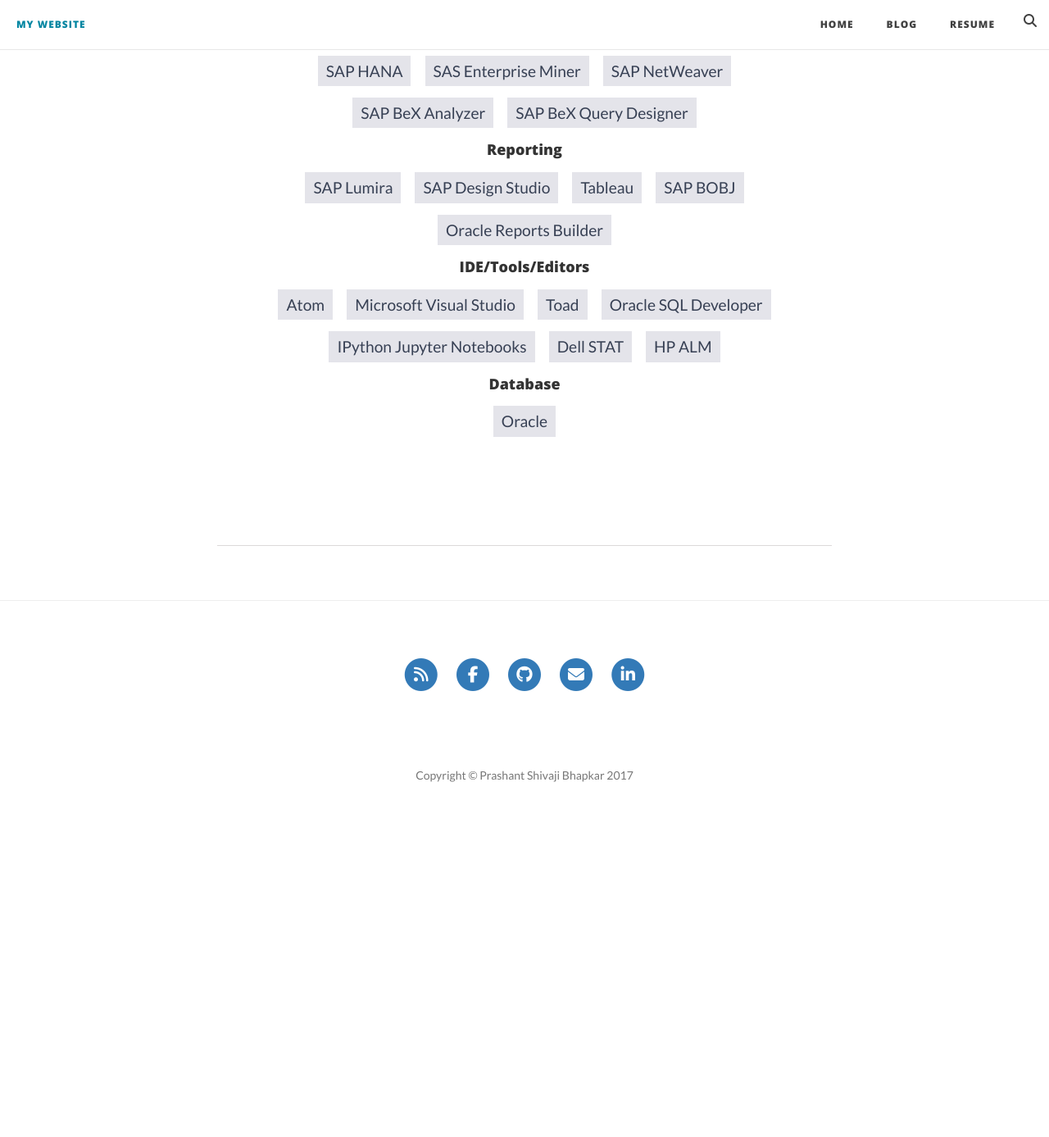
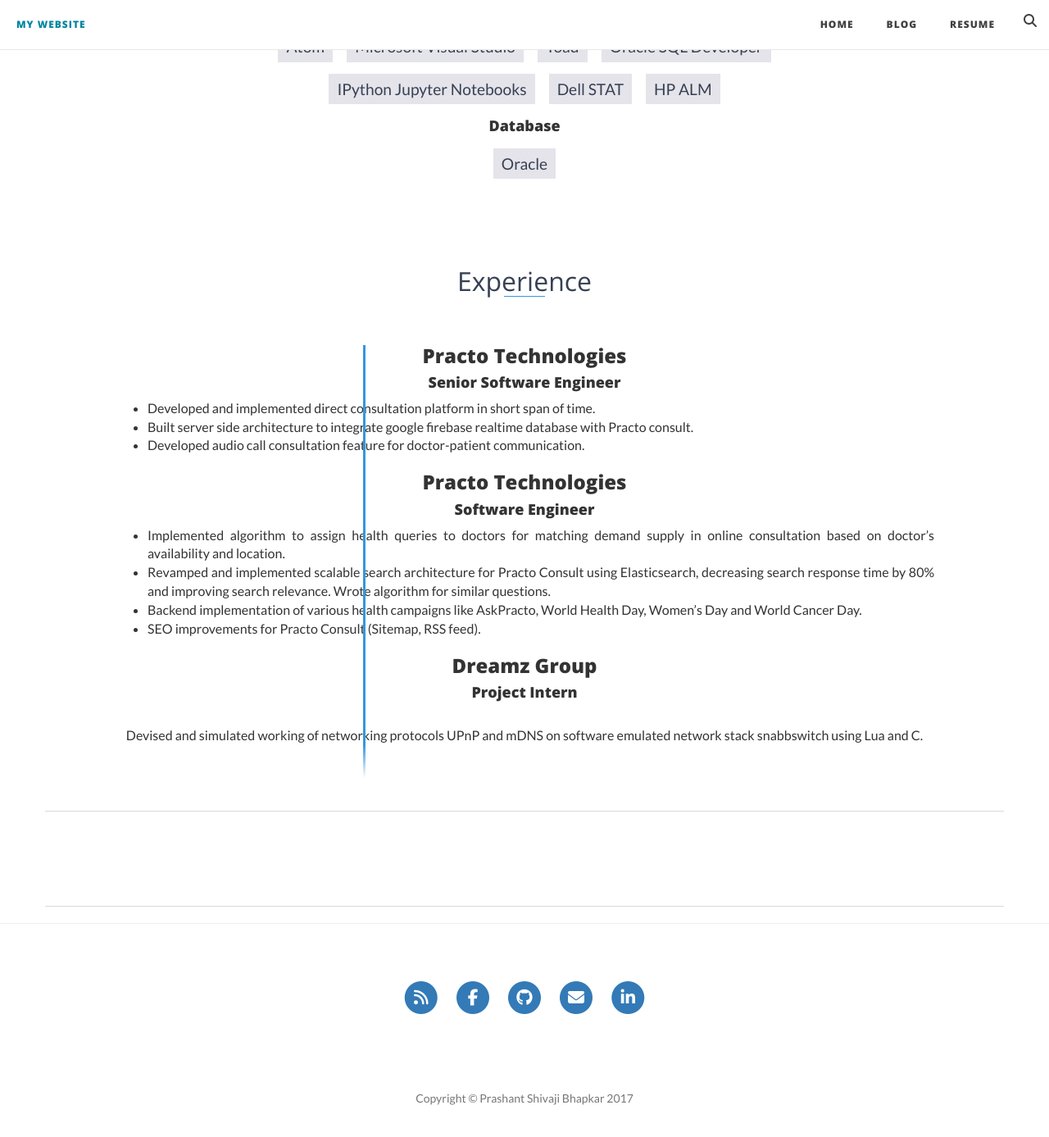
Before and after one commit to PrashantShivajiBhapkar/PrashantShivajiBBhapkar.github.io, a Jekyll site: the page built from index.html, in a window 1280 px wide and 1400 px high, scrolled down 1483 px. Shown: the top 1387 px of the window at 82% size. Built offline with Jekyll 4.4.1, drawn with Linux system fonts in a browser that asks for light colours; nearby versions of some CDN libraries; library files that are not in the unit come from our copies; before the commit the page ends 2489 px from its top, so only the background shows below that.

Commit message:
edited home page contentgi

```diff
--- a/index.html
+++ b/index.html
@@ -34,8 +34,6 @@
 
 
 
-
-    <div id="education">
         <h2 class="heading">Education</h2>
         <div class="education-block">
             <h3>Stony Brook University</h3>
@@ -131,3 +129,55 @@
 </section>
 
 <!-- Portfolio Grid Section -->
+</section>
+<div id="experience">
+        <h2 class="heading">Experience</h2>
+        <div id="experience-timeline">
+            <div data-date="April 2016 – June 2017">
+                <h3>Practo Technologies</h3>
+                <h4>Senior Software Engineer</h4>
+                <ul>
+                    <li>
+                        Developed and implemented direct consultation platform in short span of time.
+                    </li>
+                    <li>
+                        Built server side architecture to integrate google firebase realtime database with Practo consult.
+                    </li>
+                    <li>
+                        Developed audio call consultation feature for doctor-patient communication.
+                    </li>
+                </ul>
+            </div>
+
+            <div data-date="July 2015 – March 2016">
+                <h3>Practo Technologies</h3>
+                <h4>Software Engineer</h4>
+                <ul>
+                    <li>
+                        Implemented algorithm to assign health queries to doctors for matching demand supply in online consultation based on doctor’s availability and location.
+                    </li>
+                    <li>
+                        Revamped and implemented scalable search architecture for Practo Consult using Elasticsearch, decreasing search response time by 80% and improving search relevance. Wrote algorithm for similar questions.
+                    </li>
+                    <li>
+                        Backend implementation of various health campaigns like AskPracto, World Health Day, Women’s Day and World Cancer Day.
+                    </li>
+                    <li>
+                        SEO improvements for Practo Consult (Sitemap, RSS feed).
+                    </li>
+                </ul>
+            </div>
+
+            <div data-date="July 2014 - March 2015">
+                <h3>Dreamz Group</h3>
+                <h4>Project Intern</h4>
+                <p>
+                    Devised and simulated working of networking protocols UPnP and mDNS on software emulated network stack snabbswitch using Lua and C.
+                </p>
+            </div>
+        </div>
+    </div>
+    <!-- End #experience -->
+
+    <div id="education">
+</section>
```
